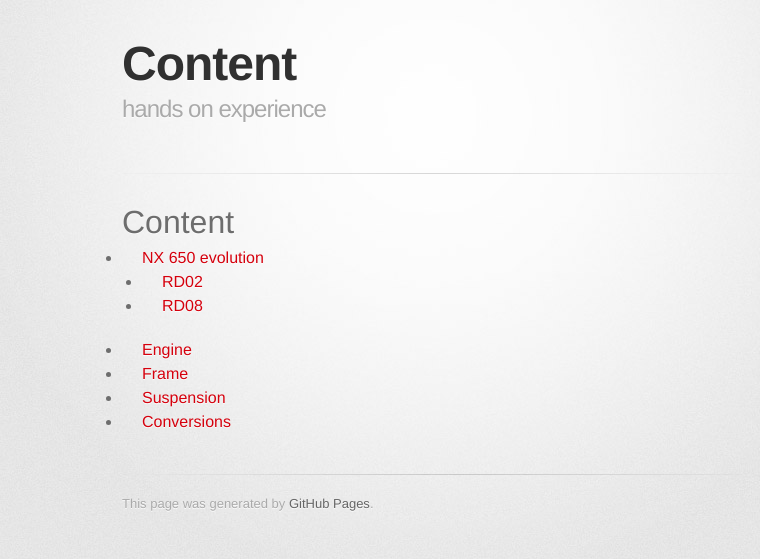
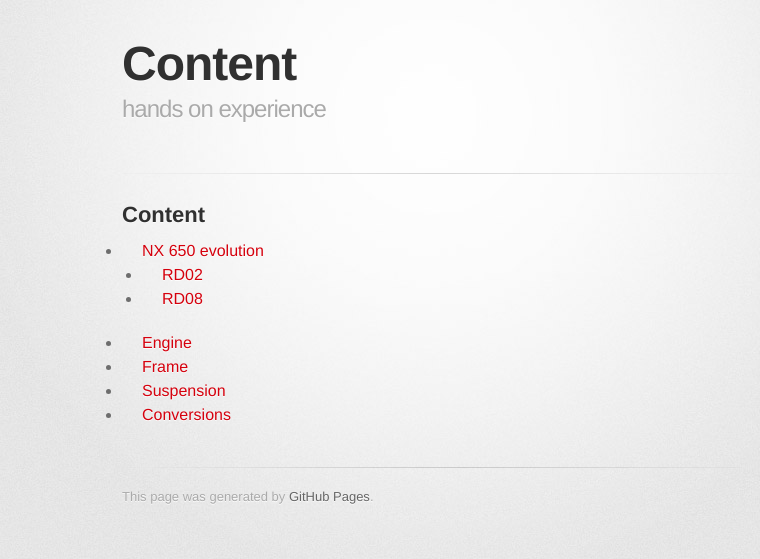
Before and after one commit to radicm/nx-data-compilation.github.io, a Jekyll site: the page built from index.md, in a window 1280 px wide. Shown: the top 559 px of the page, without its empty margins (208-968 px from the left). Built offline with Jekyll 4.4.1, drawn with Linux system fonts in a browser that asks for light colours; some web fonts are replaced; our own code applies the rules of GitHub Pages for plain Markdown files.

```diff
--- a/index.md
+++ b/index.md
@@ -2,7 +2,7 @@
 layout: default
 ---
 
-# Content
+## Content
 - [NX 650 evolution](./another-page.html)
     - [RD02](./another-page.html)
     - [RD08](./another-page.html)
```
